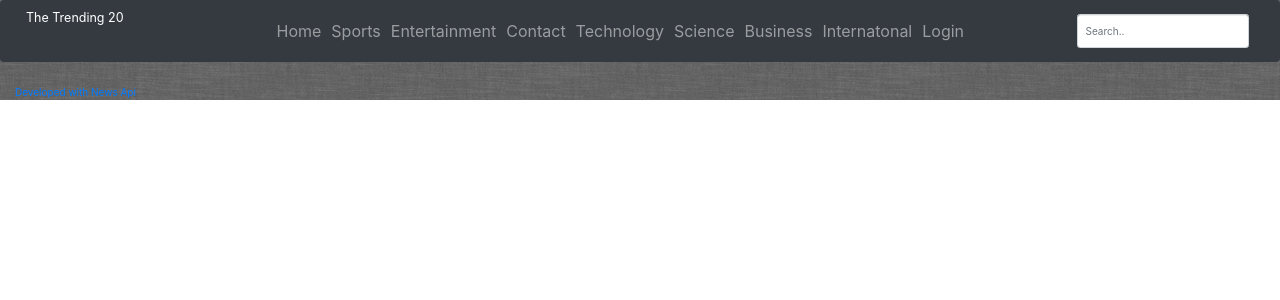
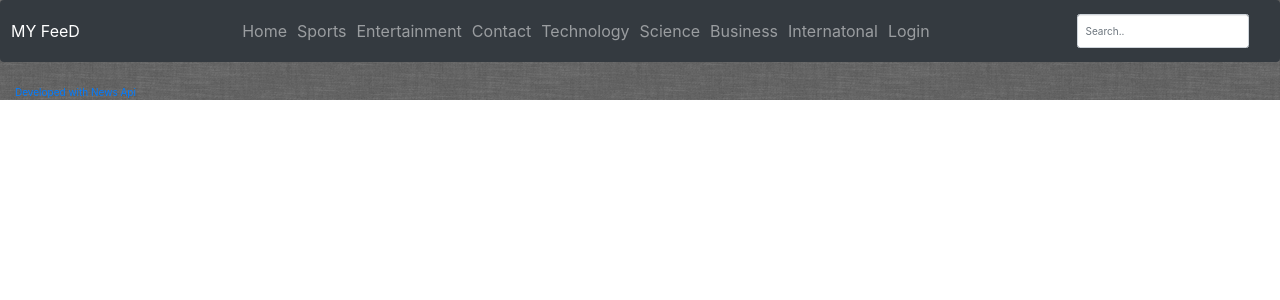
Before and after one commit to Aslam16/Myfeed, a Django app: page /query/ in a window 1280 px wide. Shown: the top 300 px of the page. Run offline with Django 3.2, Linux system fonts and the light colour scheme; some libraries are stand-ins or nearby versions.

```diff
--- a/MyFeedapp/templates/articles.html
+++ b/MyFeedapp/templates/articles.html
@@ -63,7 +63,7 @@
         {% if article.title %}
   <div class="col-sm-6 col-md-4" style="height: 600px !important;">
     <div class="thumbnail">
-      <img class="lib-img-show" style="height:200px !important;" src="{{article.urlToImage}}"  alt="alt: :) img of {{article.title}}"/>
+      <img class="lib-img-show" style="height:200px !important;" src="{{article.urlToImage}}"  alt=" img of {{article.title}}"/>
       <div class="caption" style="height:300px;" >
         <h3><a href="{{article.url}}">{{article.title}}</a></h3>
           <p>{{article.description}}</p>
--- a/MyFeedapp/templates/basePageDisplay.html
+++ b/MyFeedapp/templates/basePageDisplay.html
@@ -69,7 +69,7 @@
     <!--</nav>-->
 
 <nav class="navbar navbar-expand-md navbar-dark bg-dark fixed-top" style="font-size: initial !important;">
-  <a class="navbar-brand" href="#">The Trending 20</a>
+  <a class="navbar-link" style="color:white;" href="#">MY FeeD </a>
   <button class="navbar-toggler" type="button" data-toggle="collapse" data-target="#navbarSupportedContent">
     <span class="navbar-toggler-icon"></span>
   </button>
```
